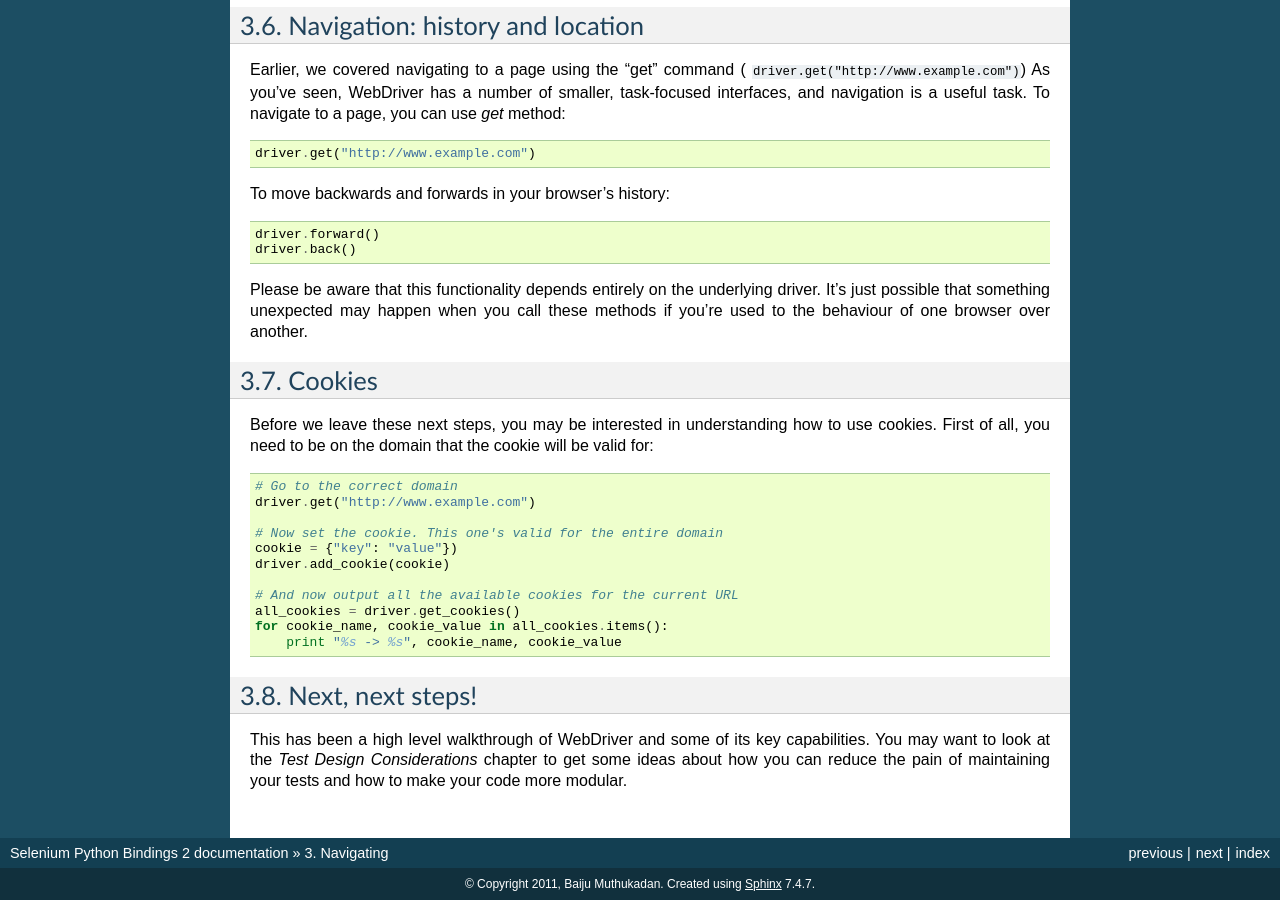
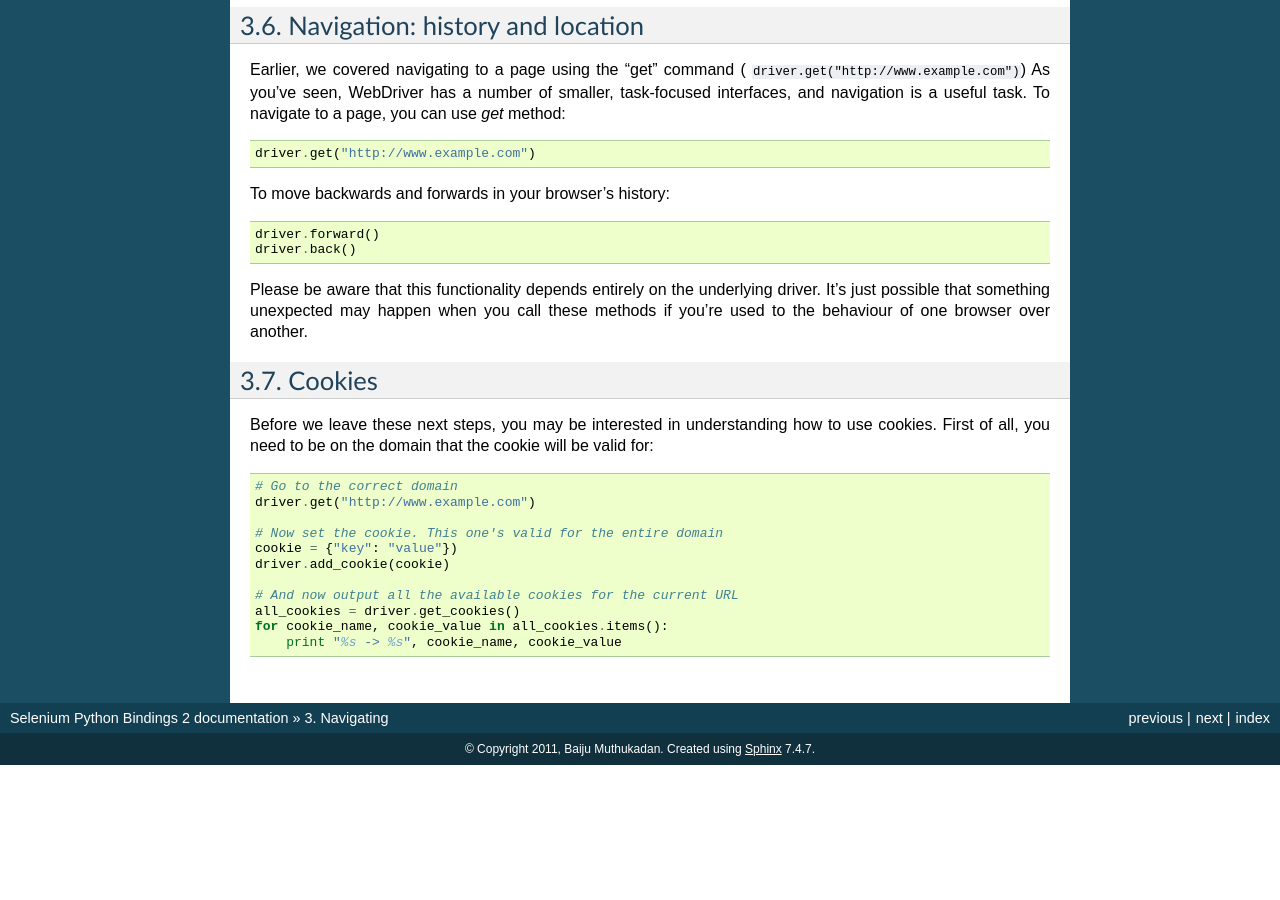
Before and after one commit to baijum/selenium-python, a Sphinx documentation site: the page built from source/navigating.rst, in a window 1280 px wide and 900 px high, scrolled down 2676 px. Built offline with Sphinx 7.4.7, drawn with Linux system fonts in a browser that asks for light colours; after the commit the page ends 3441 px from its top, so only the background shows below that; some of the changed text lies outside the part shown.

Commit message:
not required

```diff
--- a/source/navigating.rst
+++ b/source/navigating.rst
@@ -222,12 +222,3 @@ domain that the cookie will be valid for:
   all_cookies = driver.get_cookies()
   for cookie_name, cookie_value in all_cookies.items():
       print "%s -> %s", cookie_name, cookie_value
-
-
-Next, next steps!
-~~~~~~~~~~~~~~~~~
-
-This has been a high level walkthrough of WebDriver and some of its
-key capabilities.  You may want to look at the `Test Design
-Considerations` chapter to get some ideas about how you can reduce the
-pain of maintaining your tests and how to make your code more modular.
```
